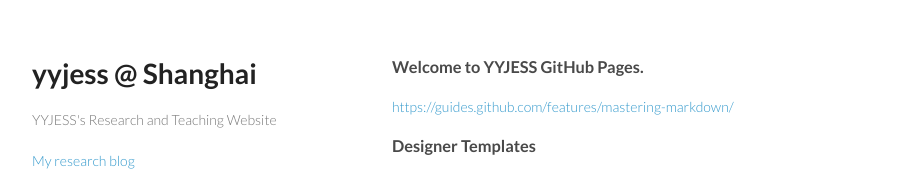
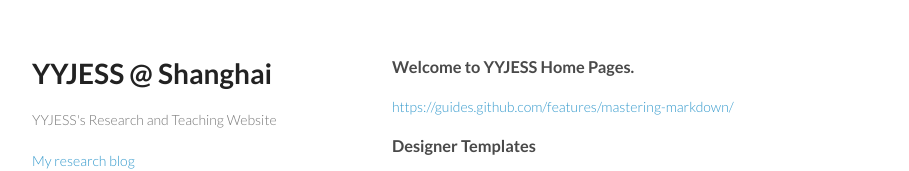
Before and after one commit to yyjess/Web, a plain HTML site: page index.html in a window 1280 px wide. Shown: the top 171 px of the page, without its empty margins (178-1087 px from the left). Drawn offline with Linux system fonts and the light colour scheme.

Commit message:
customized a little bit

```diff
--- a/index.html
+++ b/index.html
@@ -3,7 +3,7 @@
   <head>
     <meta charset="utf-8">
     <meta http-equiv="X-UA-Compatible" content="chrome=1">
-    <title>yyjess @ Shanghai by yyjess</title>
+    <title>YYJESS @ Shanghai by yyjess</title>
 
     <link rel="stylesheet" href="stylesheets/styles.css">
     <link rel="stylesheet" href="stylesheets/github-light.css">
@@ -15,7 +15,7 @@
   <body>
     <div class="wrapper">
       <header>
-        <h1>yyjess @ Shanghai</h1>
+        <h1>YYJESS @ Shanghai</h1>
         <p>YYJESS&#39;s Research and Teaching Website</p>
 
         <p class="view"><a href="http://loccs.sjtu.edu.cn/gossip">My research blog</a></p>
@@ -29,7 +29,7 @@
       </header>
       <section>
         <h3>
-<a id="welcome-to-yyjess-github-pages" class="anchor" href="#welcome-to-yyjess-github-pages" aria-hidden="true"><span class="octicon octicon-link"></span></a>Welcome to YYJESS GitHub Pages.</h3>
+<a id="welcome-to-yyjess-github-pages" class="anchor" href="#welcome-to-yyjess-github-pages" aria-hidden="true"><span class="octicon octicon-link"></span></a>Welcome to YYJESS Home Pages.</h3>
 
 <p><a href="https://guides.github.com/features/mastering-markdown/">https://guides.github.com/features/mastering-markdown/</a></p>
 
```
